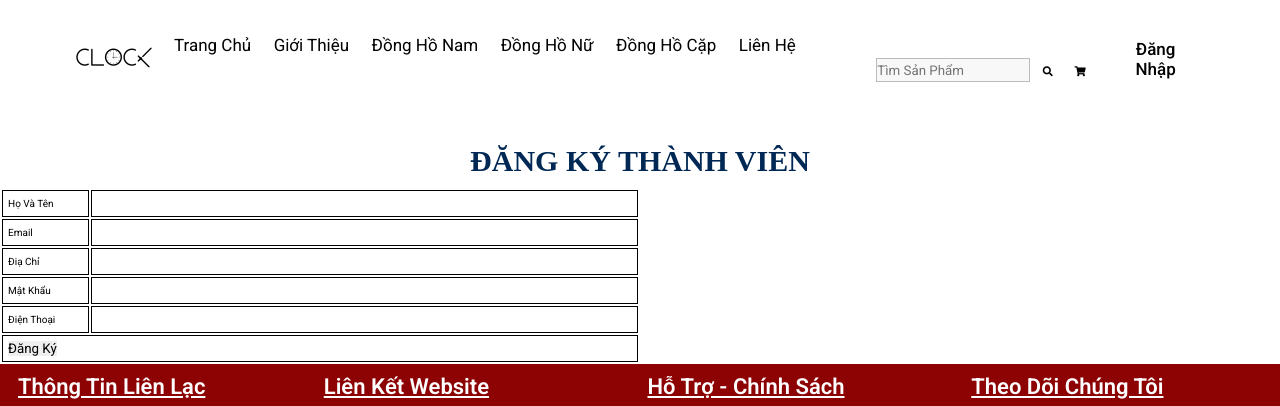
After one commit to ttloggg315/Web, a PHP site: page /dangky.php in a window 1280 px wide; the page is wider, and only the part inside the window is pictured. The commit adds this page. Shown: the top 406 px of that part. Run offline with PHP 8.4, Linux system fonts and the light colour scheme.

Commit message:
first commit

```diff
--- a/web_mysqli/admincp/modules/quanlydanhmucsp/xuly.php
+++ b/web_mysqli/admincp/modules/quanlydanhmucsp/xuly.php
@@ -1,5 +1,5 @@
 <?php
-    include('../../config/config.php')
+    include('../../config/config.php');
     $tenloaisp = $_POST['tendanhmuc'];
     $thutu = $_POST['thutu'];
     if(isset($_POST['themdanhmuc'])){
@@ -8,7 +8,7 @@
         header('Location:../../index.php?action=quanlydanhmucsanpham&query=them');
     }
     elseif(isset($_POST['suadanhmuc'])){
-        $sql_update = "UPDATE tbl_suadanhmuc SET tendanhmuc='".$tenloaisp."', '".$thutu."' WHERE id_danhmuc='$_GET[iddanhmuc]'";
+        $sql_update = "UPDATE tbl_danhmuc SET tendanhmuc='".$tenloaisp."', thutu='".$thutu."' WHERE id_danhmuc='$_GET[iddanhmuc]'";
         mysqli_query($mysqli,$sql_update);
         header('Location:../../index.php?action=quanlydanhmucsanpham&query=them');
     }
--- a/web_mysqli/css/style.css
+++ b/web_mysqli/css/style.css
@@ -838,3 +838,11 @@ ul.product_list li img{
 .clear{
     clear: both;
 }
+/* Đăng Ký */
+#maindangky form{
+    margin: 0 auto;
+}
+table.dangky tr td{
+    padding: 5px;
+    border: 1px solid black;
+}
--- /dev/null
+++ b/web_mysqli/dangky.php
@@ -0,0 +1,172 @@
+<!DOCTYPE html>
+<html lang="vi">
+<head>
+    <meta charset="UTF-8">
+    <meta http-equiv="X-UA-Compatible" content="IE=edge">
+    <meta name="viewport" content="width=device-width, initial-scale=1.0">
+    <title>15.000+ Đồng hồ nam, đồng hồ nữ chính hãng | Đồng hồ Clock King</title>
+    <link rel="icon" href="image/logock.jpg">
+    <link rel="stylesheet" href="https://cdnjs.cloudflare.com/ajax/libs/font-awesome/5.15.4/css/all.min.css">
+    <link rel="stylesheet" href="js/script.js">
+    <link rel="stylesheet" href="https://unpkg.com/swiper@8/swiper-bundle.min.css"/>
+    <link rel="stylesheet" href="css/style.css">
+</head>
+<?php
+                include("admincp/config/config.php");
+                if(isset($_POST['dangky'])){
+                    $tenkhachhang = $_POST['hovaten'];
+                    $email = $_POST['email'];
+                    $diachi = $_POST['diachi'];
+                    $matkhau = md5($_POST['matkhau']);
+                    $dienthoai = $_POST['dienthoai'];
+                    $sql_dangky = mysqli_query($mysqli,"INSERT INTO tbl_dangky (tenkhachhang,email,diachi,matkhau,dienthoai)VALUE('".$tenkhachhang."','".$email."','".$diachi."','".$matkhau."','".$dienthoai."')");
+                    if($sql_dangky){
+                        echo '<p style="color:green">Bạn Đã Đăng Ký Thành Công</p>';
+                    }
+                }
+?>
+<body>
+        <div>
+            <div class="home" id="home">
+                <h2><br></h2>
+                <h2>ĐĂNG KÝ THÀNH VIÊN</h2>
+            </div>
+            <div class="header">
+
+                <div id="menu-btn" class="fas fa-bars"></div>
+                <a href="index.html"> <img src="image/icon.webp" alt=""> </a>
+                <nav class="navbar">
+                    <a href="index.html">Trang chủ</a>
+                    <a href="gioithieu.html">Giới Thiệu</a>
+                    <a href="donghonam.php">Đồng Hồ Nam</a>
+                    <a href="donghonu.html">Đồng Hồ Nữ</a>
+                    <a href="donghocap.html">Đồng Hồ Cặp</a>
+                    <a href="lienhe.html">Liên hệ</a>
+                    <div class="search-container">
+                        <form method="get" action="">
+                            <div class="form-group">
+                                <input id="search" type="text" placeholder="Tìm Sản Phẩm">
+                                <i class="fa fa-search icon-search"></i></i>
+                                <i class="fa fa-shopping-cart icon-cart"></i>
+                            </div>
+                        </form>
+                    </div>
+                </nav>
+                <div class="login-form-container">
+
+                    <span id="close-login-form" class="fas fa-times"></span>
+
+                    <form onsubmit="return validate(this)" action="">
+                        <h3>user login</h3>
+                        <input id="email" type="email" placeholder="email" class="box" required>
+                        <input id="password" type="password" placeholder="password" class="box" required>
+                        <p> forget your password <a href="#">click here</a> </p>
+                        <input type="submit" value="login" class="btn">
+                        <p>or login with</p>
+                        <div class="buttons">
+                            <a href="https://mail.google.com/" class="btn"> google </a>
+                            <a href="https://facebook.com/" class="btn"> facebook </a>
+                        </div>
+                        <p> don't have an account <a href="dangky.html">create one</a> </p>
+                    </form>
+
+                </div>
+                <div id="login-btn">
+                    <button class="btn1">đăng nhập</button>
+                </div>
+
+            </div>
+
+
+
+
+            <div id="maindangky">
+                <form method="POST" action="">
+                    <table class="dangky" border="1" width="50% style="border-collapse: collapse;">
+                        <tr>
+                            <td>Họ Và Tên</td>
+                            <td><input type="text" size="50" name="hovaten"></td>
+                        </tr>
+                        <tr>
+                            <td>Email</td>
+                            <td><input type="text" size="50" name="email"></td>
+                        </tr>
+                        <tr>
+                            <td>Điạ Chỉ</td>
+                            <td><input type="text" size="50" name="diachi"></td>
+                        </tr>
+                        <tr>
+                            <td>Mật Khẩu</td>
+                            <td><input type="text" size="50" name="matkhau"></td>
+                        </tr>
+                        <tr>
+                            <td>Điện Thoại</td>
+                            <td><input type="text" size="50" name="dienthoai"></td>
+                        </tr>
+                        <tr>
+                            <td colspan="2"><input type="submit" value="Đăng Ký" name="dangky"></td>
+                        </tr>
+                    </table>
+                </form>
+            </div>
+
+
+            <div class="clear"></div>
+
+            <div class="footer" id="footer">
+
+                <div class="box-container">
+                    <div id="box1" class="box">
+                        <h3>Thông tin liên lạc</h3>
+                        <a href="#"> <i class="fas fa-phone"></i> +84703371482 </a>
+                        <a href="#"> <i class="fas fa-phone"></i> +84941636509 </a>
+                        <a href="mailto:longb1913315@student.ctu.edu.vn" target="_blank"> <i class="fas fa-envelope"></i>
+                            Email </a>
+                        <a href="https://www.facebook.com/ttlong315" target="_blank"> <i class="fab fa-facebook-f"></i> facebook
+                        </a>
+                        <a href="https://www.ctu.edu.vn/" target="_blank"> <i class="fas fa-map-marker-alt"></i> Đại học Cần Thơ
+                        </a>
+
+                </div>
+
+                <div class="box">
+                    <h3>Liên Kết Website</h3>
+                    <a href="index.html"> <i class="fas fa-arrow-right"></i> Trang chủ </a>
+                    <a href="donghonam.html"> <i class="fas fa-arrow-right"></i> Đồng Hồ Nam </a>
+                    <a href="donghonu.html"> <i class="fas fa-arrow-right"></i> Đồng Hồ Nữ</a>
+                    <a href="donghocap.html"> <i class="fas fa-arrow-right"></i> Đồng Hồ Cặp </a>
+                    <a href="reviews.html"> <i class="fas fa-arrow-right"></i> Đánh giá </a>
+                    <a href="contact.html"> <i class="fas fa-arrow-right"></i> Liên hệ </a>
+                </div>
+
+                <div class="box">
+                    <h3>Hỗ Trợ - Chính Sách</h3>
+                    <a href="#"> <i class="fas fa-arrow-right"></i> Chính Sách Giao Hàng </a>
+                    <a href="#"><i class="fas fa-arrow-right"></i> Chính sách đổi hàng</a>
+                    <a href="#"><i class="fas fa-arrow-right"></i>Chính sách thanh toán</a>
+                    <a href="#"><i class="fas fa-arrow-right"></i>Chính sách bảo hành</a>
+                    <a href="#"><i class="fas fa-arrow-right"></i>Tư vấn mua hàng</a>
+                </div>
+
+                <div class="box">
+                    <h3>Theo dõi chúng tôi</h3>
+                    <iframe src="https://www.facebook.com/plugins/page.php?href=https%3A%2F%2Fwww.facebook.com%2FCTUDHCT%2F&tabs=timeline&width=350&height=250&small_header=false&adapt_container_width=true&hide_cover=false&show_facepile=true&appId" width="350" height="250" style="border:none;overflow:hidden" scrolling="no" frameborder="0" allowfullscreen="true" allow="autoplay; clipboard-write; encrypted-media; picture-in-picture; web-share"></iframe>
+                </div>
+            </div>
+        </div>
+    <footer class="footer1">
+        <h2>CLOCK KING</h2>
+        <p><br>
+            Hệ Thống Đồng Hồ Chính Hãng<br>
+            Hotline: <b>0941636509 - 0703371482</b><br>
+            Góp ý & Khiếu nại: longb1913315@student.ctu.edu.vn <br><br>
+            Copyright &copy; Trương Thiết Long | B1913315
+        </p>
+        <a class="on_top" href="#top" style="display: block;"><i class="fa-arrow-circle-up fa"></i></a>
+
+    </footer>
+    <script src="https://unpkg.com/swiper@8/swiper-bundle.min.js"></script>
+    <script src="https://cdnjs.cloudflare.com/ajax/libs/jquery/3.5.1/jquery.min.js"></script>
+    <script src="js/script.js"></script>
+</body>
+</html>
--- a/web_mysqli/gioithieu.html
+++ b/web_mysqli/gioithieu.html
@@ -49,7 +49,7 @@
                     <a href="https://mail.google.com/" class="btn"> google </a>
                     <a href="https://facebook.com/" class="btn"> facebook </a>
                 </div>
-                <p> don't have an account <a href="dangky.html">create one</a> </p>
+                <p> don't have an account <a href="dangky.php">create one</a> </p>
             </form>
 
         </div>
--- a/web_mysqli/index.html
+++ b/web_mysqli/index.html
@@ -49,7 +49,7 @@
                     <a href="https://mail.google.com/" class="btn"> google </a>
                     <a href="https://facebook.com/" class="btn"> facebook </a>
                 </div>
-                <p> don't have an account <a href="dangky.html">create one</a> </p>
+                <p> don't have an account <a href="dangky.php">create one</a> </p>
             </form>
 
         </div>
--- a/web_mysqli/lienhe.html
+++ b/web_mysqli/lienhe.html
@@ -49,7 +49,7 @@
                     <a href="https://mail.google.com/" class="btn"> google </a>
                     <a href="https://facebook.com/" class="btn"> facebook </a>
                 </div>
-                <p> don't have an account <a href="dangky.html">create one</a> </p>
+                <p> don't have an account <a href="dangky.php">create one</a> </p>
             </form>
 
         </div>
```
Also changed, not shown: web_mysqli/admincp/modules/quanlydanhmucsp/lietke.php (+5 -2 lines), web_mysqli/admincp/modules/quanlydanhmucsp/sua.php (+5 -5 lines), web_mysqli/admincp/modules/quanlysp/lietke.php (+9 -3 lines), web_mysqli/admincp/modules/quanlysp/sua.php (+45 -9 lines), web_mysqli/admincp/modules/quanlysp/them.php (+16 -0 lines), web_mysqli/admincp/modules/quanlysp/xuly.php (+23 -8 lines), web_mysqli/admincp/modules/quanlysp/uploads/1649159608_pexels-photo-164654.jpeg (added), web_mysqli/admincp/modules/quanlysp/uploads/1649160011_pexels-photo-2127024.jpeg (added), web_mysqli/admincp/modules/quanlysp/uploads/1649160612_132650_5.jpg (added).
